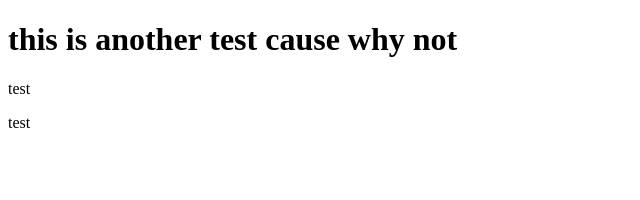
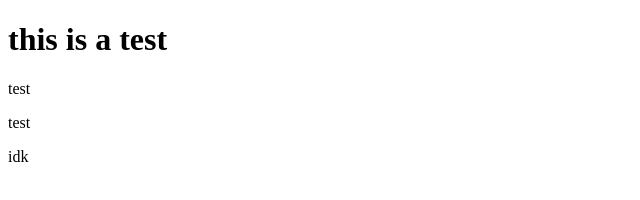
Before and after one commit to carolina-9/test-2, a plain HTML site: page index.html in a window 1280 px wide. Shown: the whole page, without its empty margins (0-640 px from the left). Drawn offline with Linux system fonts and the light colour scheme.

Commit message:
Update index.html

```diff
--- a/index.html
+++ b/index.html
@@ -7,8 +7,9 @@
     <title>Document</title>
 </head>
 <body>
-    <h1>this is another test cause why not</h1>
+    <h1>this is a test</h1>
     <p>test</p>
     <p>test</p>
+    <p>idk</p>
 </body>
 </html>
```
